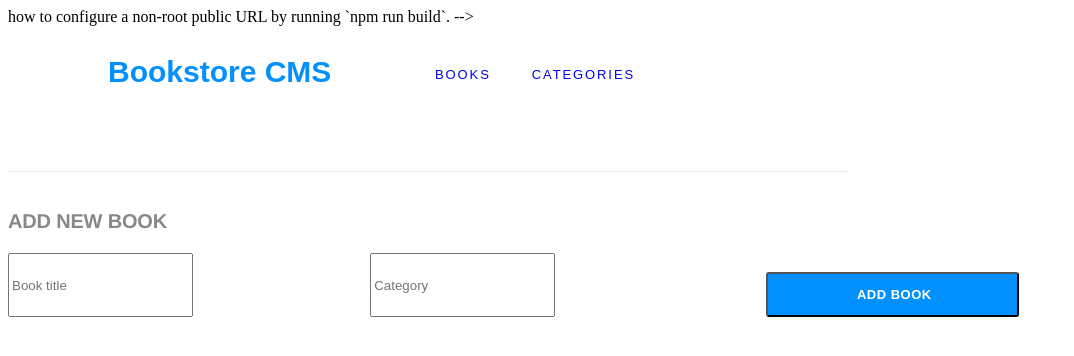
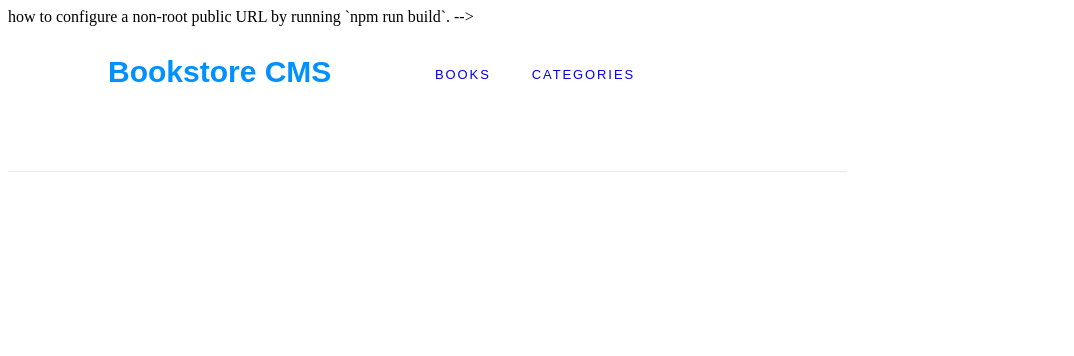
Before and after one commit to Maclenn77/Bookstore, a React (Create React App) app: page / in a window 1280 px wide. Shown: the top 356 px of the page, without its empty margins (0-1074 px from the left). Built offline with nearby package versions, Linux system fonts and the light colour scheme.

Commit message:
Moved form from App to Books, as suggested bycode reviewer

```diff
--- a/src/App.js
+++ b/src/App.js
@@ -7,7 +7,6 @@ import {
 import Navbar from './components/navbar';
 import Books from './components/books';
 import Categories from './components/categories';
-import Form from './components/form';
 
 const App = () => (
   <Router>
@@ -17,7 +16,6 @@ const App = () => (
         <Route exact path="/bookstore" element={<Books />} />
         <Route exact path="/categories" element={<Categories />} />
       </Routes>
-      <Form />
     </div>
   </Router>
 );
--- a/src/components/books.js
+++ b/src/components/books.js
@@ -2,6 +2,7 @@ import React, { useEffect } from 'react';
 import { useDispatch, useSelector } from 'react-redux';
 import { getBookApi } from '../redux/books/books';
 import Book from './book';
+import Form from './form';
 
 const Books = () => {
   const books = useSelector((state) => state.booksReducer);
@@ -17,6 +18,7 @@ const Books = () => {
       {books.map((book) => (
         <Book key={book.item_id} book={book} />
       ))}
+      <Form />
     </div>
   );
 };
```
